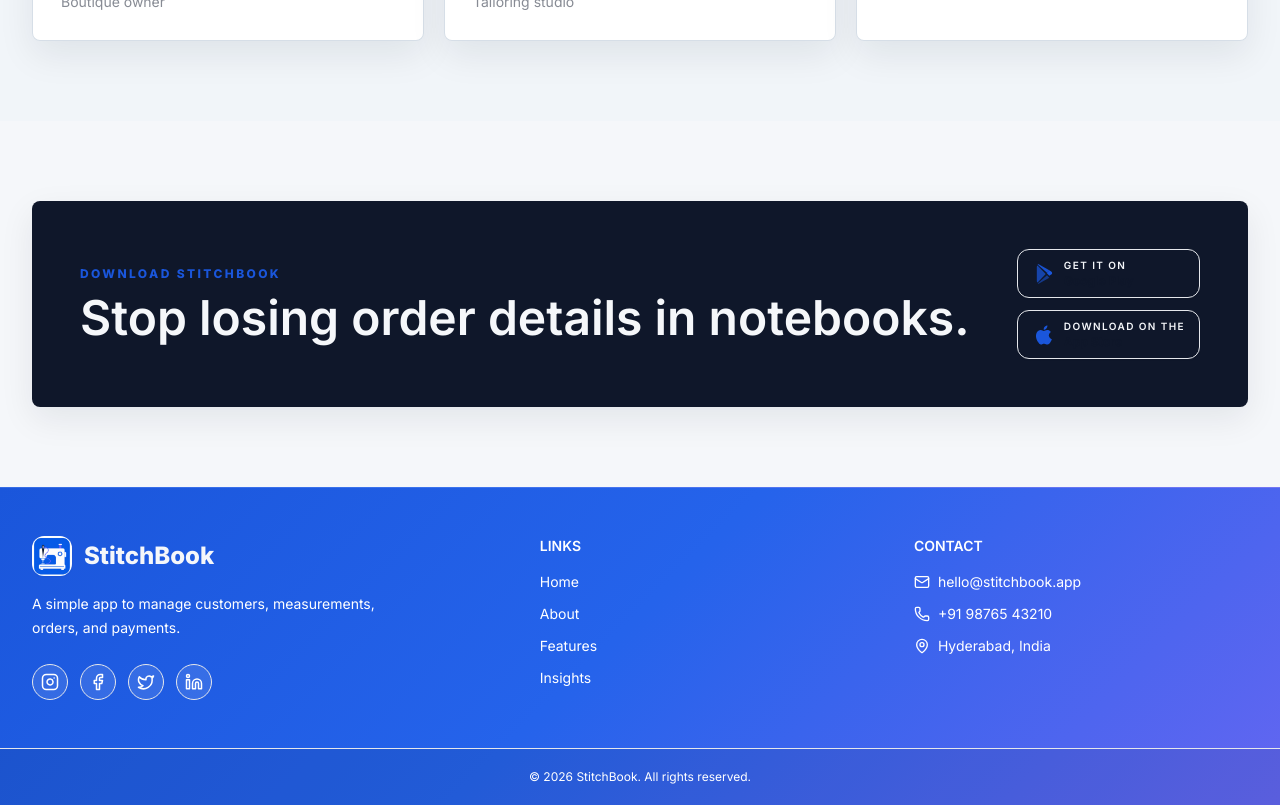
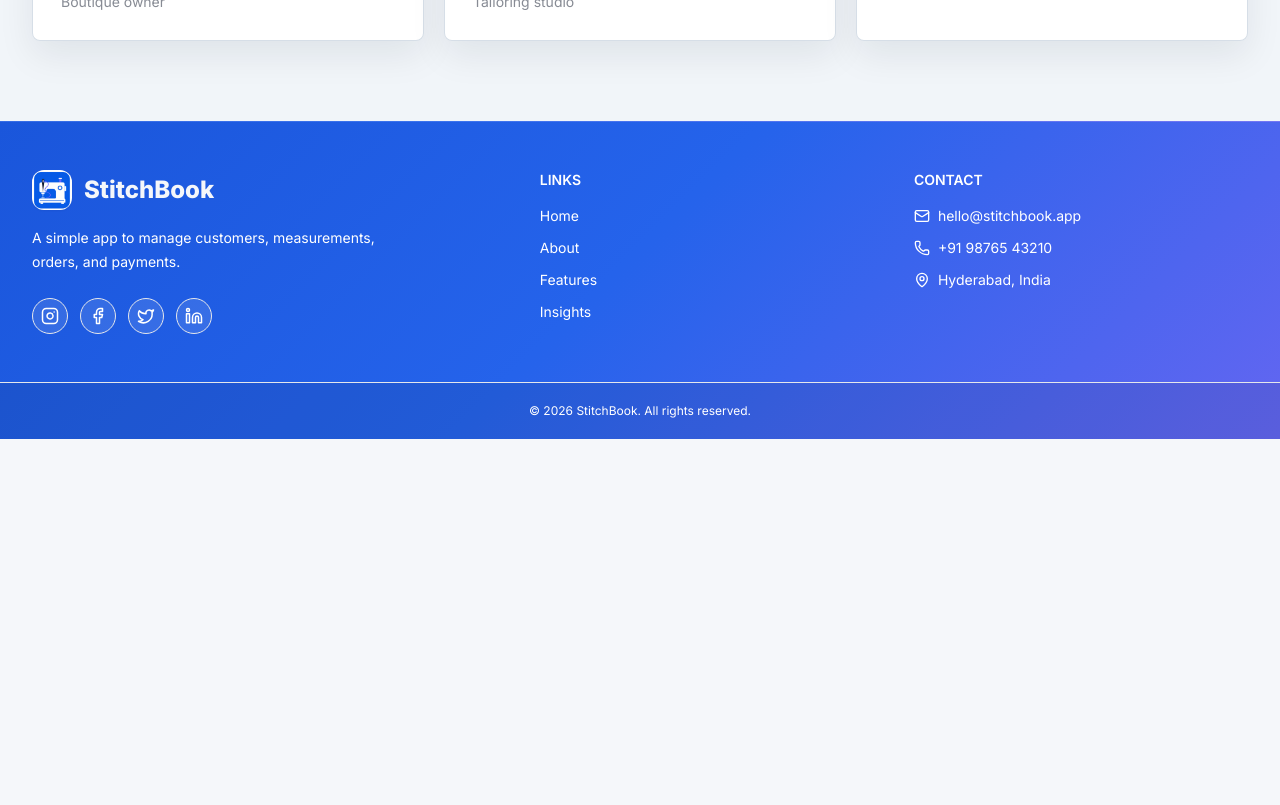
Before and after one commit to Siddiq3/StitchBook-Web, a React (Vite) app: page / in a window 1280 px wide. Shown: the part 3880-4685 px from the top of the page. After the commit the page ends 4319 px from the top, so only its background shows below. Built offline with nearby package versions, Linux system fonts and the light colour scheme; no server answers.

Commit message:
Remove duplicate landing download section

```diff
--- a/src/pages/LandingPage.jsx
+++ b/src/pages/LandingPage.jsx
@@ -423,28 +423,6 @@
         </motion.div>
       </section>
 
-      <section className="px-4 py-16 sm:px-6 sm:py-20 lg:px-8">
-        <motion.div
-          className="mx-auto max-w-7xl overflow-hidden rounded-lg bg-ink p-8 text-bone shadow-soft md:p-12"
-          initial="hidden"
-          variants={fadeUp}
-          viewport={motionViewport}
-          whileInView="visible"
-        >
-          <div className="grid gap-8 md:grid-cols-[1fr_auto] md:items-center">
-            <div>
-              <p className="text-xs font-extrabold uppercase tracking-[0.2em] text-brass">Download StitchBook</p>
-              <h2 className="text-balance mt-3 font-serif text-4xl font-semibold leading-tight sm:text-5xl">
-                Stop losing order details in notebooks.
-              </h2>
-            </div>
-            <div className="flex flex-col gap-3 sm:flex-row md:flex-col">
-              <StoreBadge type="google" />
-              <StoreBadge type="apple" />
-            </div>
-          </div>
-        </motion.div>
-      </section>
     </PageShell>
   );
 }
```
